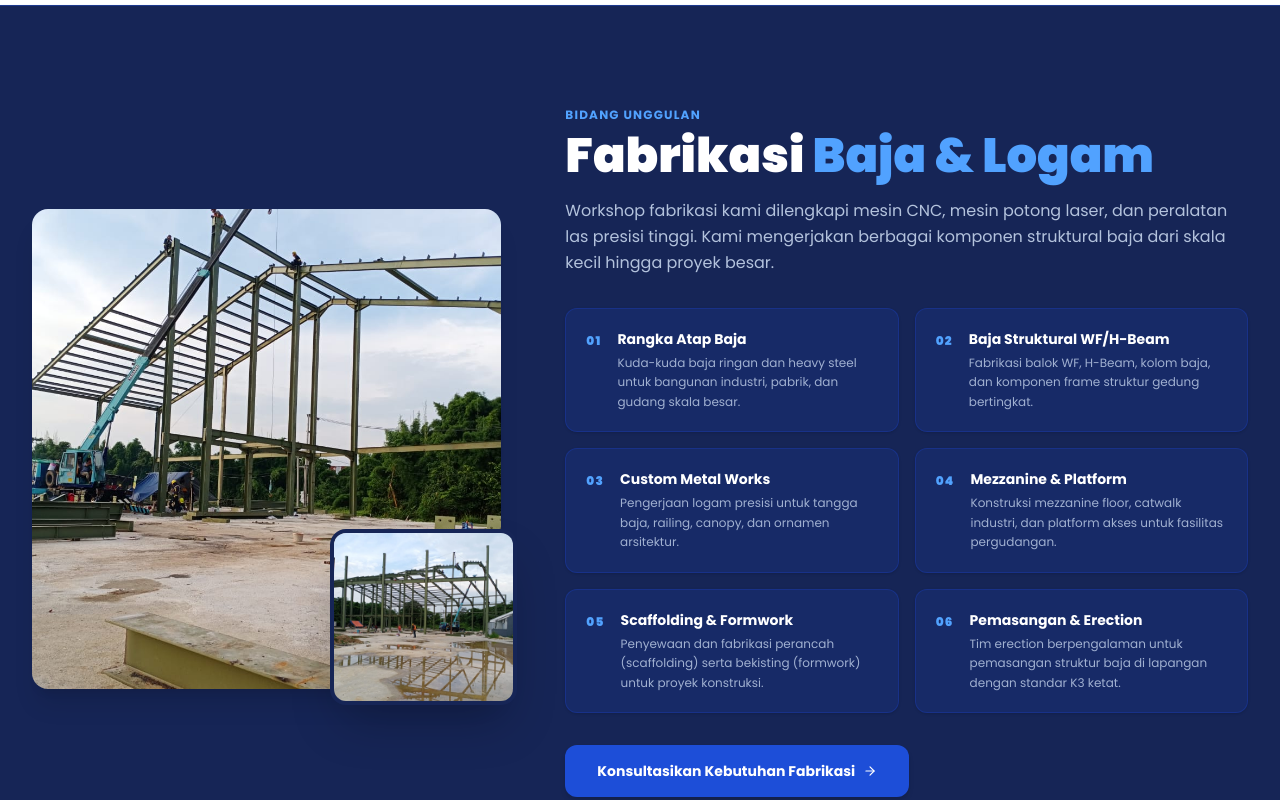
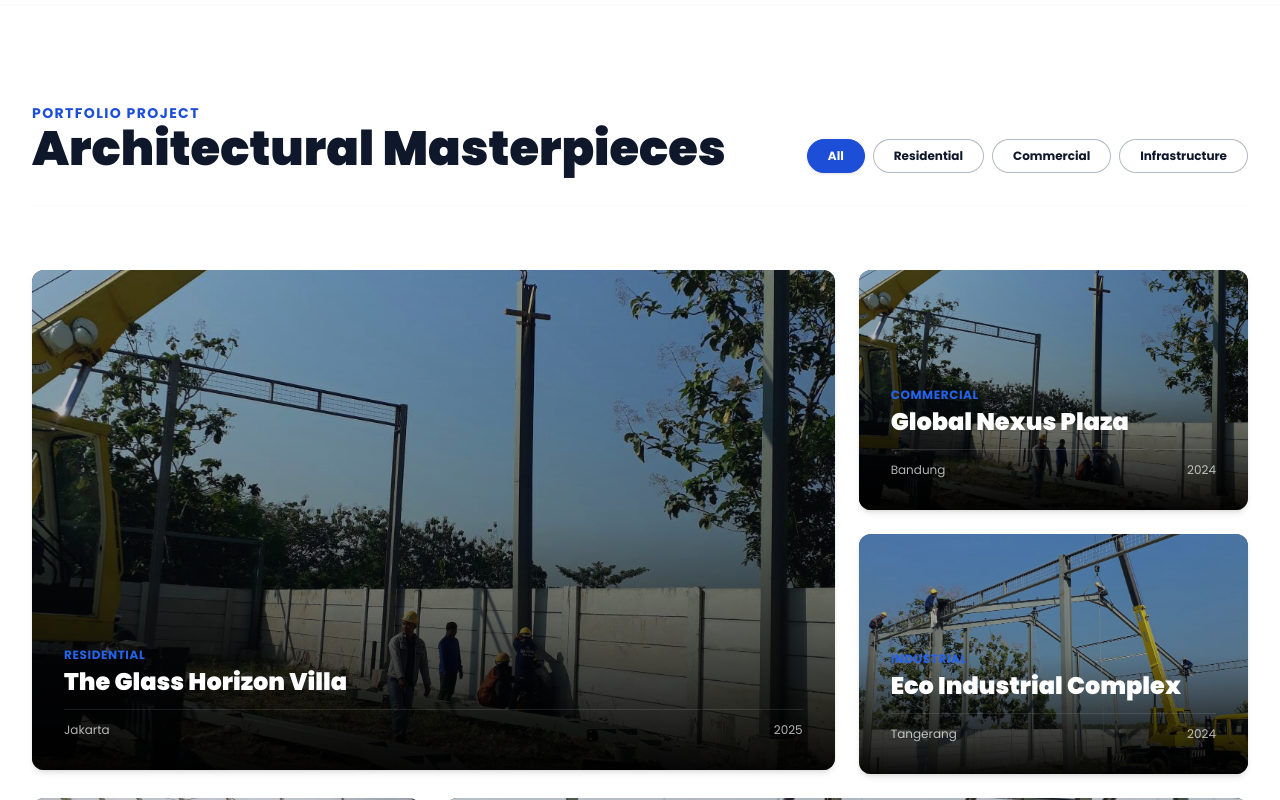
Before and after one commit to fikihrz/Raya-konstruksi, a React (Vite) app in the folder frontend/: page / in a window 1280 px wide. Shown: the part 3380-4180 px from the top of the page. Built offline with nearby package versions, Linux system fonts and the light colour scheme.

Commit message:
Integrate Fabrication into Keahlian Kami section and clean up redundant layout structure

```diff
--- a/frontend/src/pages/Home.tsx
+++ b/frontend/src/pages/Home.tsx
@@ -216,7 +216,7 @@ const Home = () => {
           </div>
 
           {/* Section 2: Services (Layanan) - Clean editorial stack layout */}
-          <div className="space-y-12">
+          <div id="services" className="space-y-12">
             <div className="border-t border-outline-variant/20 pt-12 flex flex-col space-y-4 max-w-3xl">
               <span className="text-primary font-bold uppercase tracking-widest text-xs">Services Overview</span>
               <h2 className="text-3xl md:text-5xl font-black text-on-surface leading-tight">Bidang Keahlian Kami</h2>
@@ -300,71 +300,6 @@ const Home = () => {
                   <span className="text-sm font-semibold text-on-surface whitespace-nowrap">{client.name}</span>
                 </div>
               ))}
-            </div>
-          </div>
-        </div>
-      </section>
-
-      {/* Fabrication Section */}
-      <section id="fabrication" className="py-24 px-8 bg-blue-950 text-white border-t border-b border-blue-900">
-        <div className="max-w-7xl mx-auto">
-          <div className="grid grid-cols-1 lg:grid-cols-12 gap-16 items-center">
-
-            {/* Left: Image */}
-            <div className="lg:col-span-5 relative h-[480px]">
-              <div className="w-full h-full rounded-2xl overflow-hidden shadow-xl">
-                <img
-                  src="/galery/WhatsApp Image 2026-07-01 at 23.39.22 (3).jpeg"
-                  alt="Fabrikasi Baja"
-                  className="w-full h-full object-cover"
-                />
-              </div>
-              <div className="absolute -bottom-4 -right-4 w-2/5 h-44 rounded-2xl overflow-hidden shadow-2xl border-4 border-blue-950">
-                <img
-                  src="/galery/WhatsApp Image 2026-07-01 at 23.39.22 (2).jpeg"
-                  alt="Workshop Fabrikasi"
-                  className="w-full h-full object-cover"
-                />
-              </div>
-            </div>
-
-            {/* Right: Content */}
-            <div className="lg:col-span-7 space-y-8">
-              <div className="space-y-3">
-                <span className="text-blue-400 font-bold uppercase tracking-widest text-xs">Bidang Unggulan</span>
-                <h2 className="text-4xl md:text-5xl font-black text-white leading-tight">
-                  Fabrikasi <span className="text-blue-400">Baja & Logam</span>
-                </h2>
-                <p className="text-blue-100/80 leading-relaxed">
-                  Workshop fabrikasi kami dilengkapi mesin CNC, mesin potong laser, dan peralatan las presisi tinggi. Kami mengerjakan berbagai komponen struktural baja dari skala kecil hingga proyek besar.
-                </p>
-              </div>
-
-              <div className="grid grid-cols-1 sm:grid-cols-2 gap-4">
-                {[
-                  { num: '01', title: 'Rangka Atap Baja', desc: 'Kuda-kuda baja ringan dan heavy steel untuk bangunan industri, pabrik, dan gudang skala besar.' },
-                  { num: '02', title: 'Baja Struktural WF/H-Beam', desc: 'Fabrikasi balok WF, H-Beam, kolom baja, dan komponen frame struktur gedung bertingkat.' },
-                  { num: '03', title: 'Custom Metal Works', desc: 'Pengerjaan logam presisi untuk tangga baja, railing, canopy, dan ornamen arsitektur.' },
-                  { num: '04', title: 'Mezzanine & Platform', desc: 'Konstruksi mezzanine floor, catwalk industri, dan platform akses untuk fasilitas pergudangan.' },
-                  { num: '05', title: 'Scaffolding & Formwork', desc: 'Penyewaan dan fabrikasi perancah (scaffolding) serta bekisting (formwork) untuk proyek konstruksi.' },
-                  { num: '06', title: 'Pemasangan & Erection', desc: 'Tim erection berpengalaman untuk pemasangan struktur baja di lapangan dengan standar K3 ketat.' },
-                ].map((item, idx) => (
-                  <div key={idx} className="flex gap-4 p-5 bg-blue-900/30 rounded-xl border border-blue-800/40 shadow-sm hover:shadow-md hover:border-blue-400/50 transition-all duration-300 group">
-                    <span className="text-xs font-black text-blue-400 tracking-widest mt-1 flex-shrink-0">{item.num}</span>
-                    <div>
-                      <h4 className="font-bold text-white text-sm group-hover:text-blue-400 transition-colors">{item.title}</h4>
-                      <p className="text-blue-100/70 text-xs mt-1 leading-relaxed">{item.desc}</p>
-                    </div>
-                  </div>
-                ))}
-              </div>
-
-              <a
-                href="#contact"
-                className="inline-flex items-center gap-2 bg-primary text-white font-bold px-8 py-4 rounded-xl hover:opacity-90 transition-opacity shadow-md text-sm"
-              >
-                Konsultasikan Kebutuhan Fabrikasi <FiArrowRight />
-              </a>
             </div>
           </div>
         </div>
```
